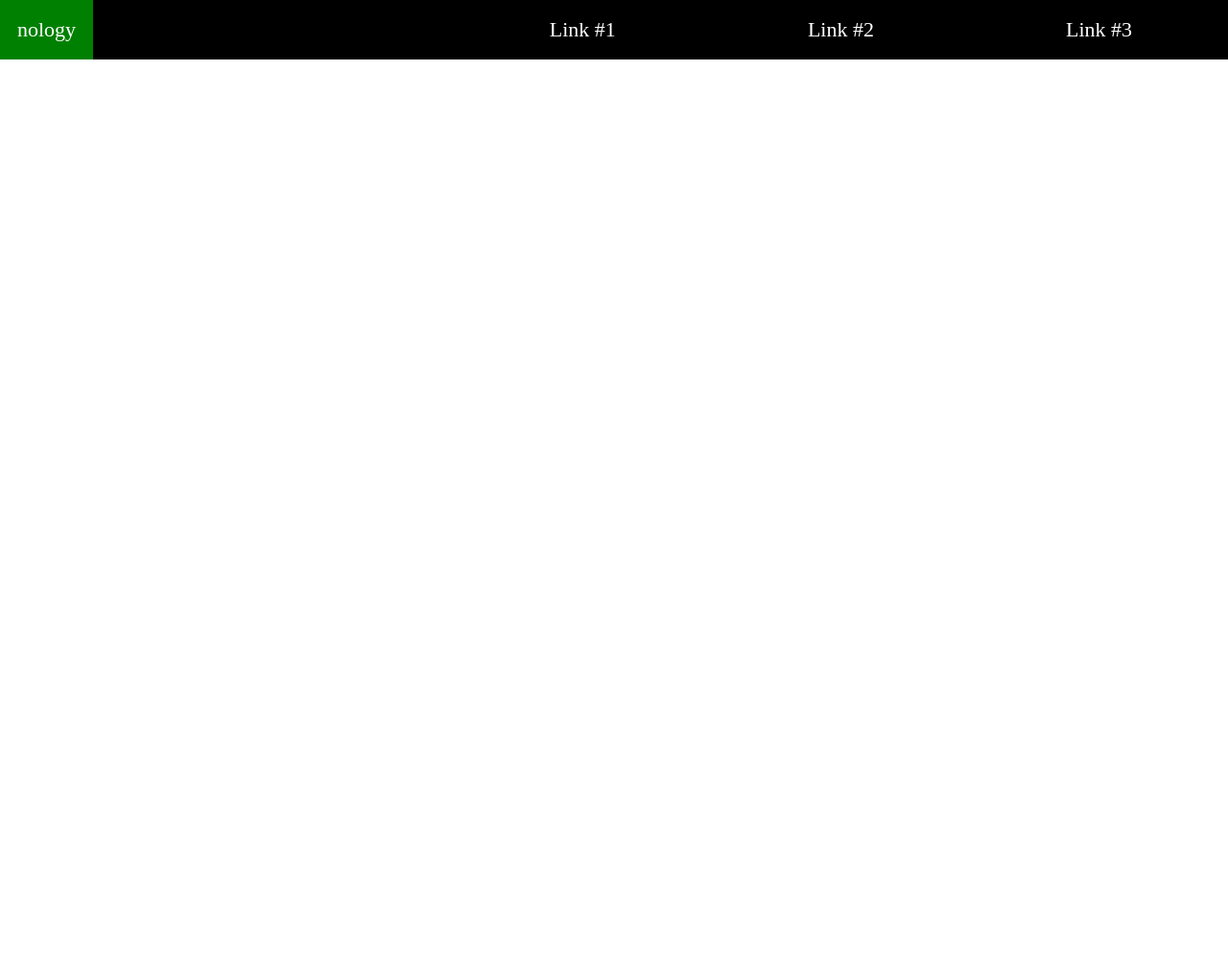
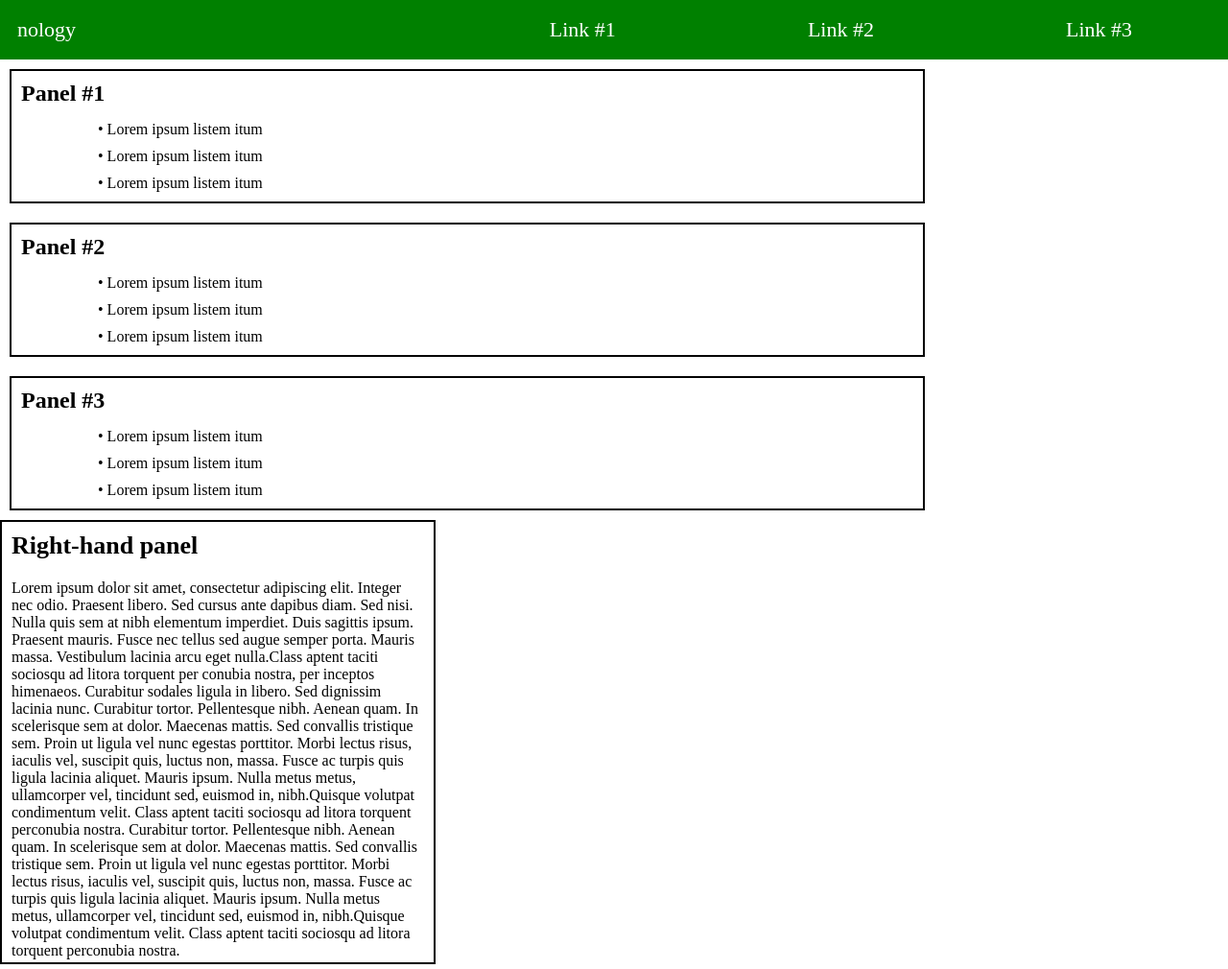
Before and after one commit to PCRUZDEV/flexbox-challenge-one, a plain HTML site: page index.html in a window 1280 px wide. Shown: the whole page at 96% size. Before the commit the page ends 800 px from the top, so only its background shows below. Drawn offline with Linux system fonts and the light colour scheme.

Commit message:
re-done code and changed ways of using flexbox

```diff
--- a/index.html
+++ b/index.html
@@ -20,39 +20,49 @@
     </ul>
   </nav>
 
-
-  <!--
   <main class="flex-container">
-    <div>
-      <h2 class="panel">Panel #1</h2>
-      <p>• Lorem ipsum listem itum</p>
-      <p>• Lorem ipsum listem itum</p>
-      <p>• Lorem ipsum listem itum</p>
-    </div>
-    <div>
-      <h2 class="panel">Panel #2</h2>
-      <p>• Lorem ipsum listem itum</p>
-      <p>• Lorem ipsum listem itum</p>
-      <p>• Lorem ipsum listem itum</p>
-    </div>
-    <div>
-      <h2 class="panel">Panel #3</h2>
-      <p>• Lorem ipsum listem itum</p>
-      <p>• Lorem ipsum listem itum</p>
-      <p>• Lorem ipsum listem itum</p>
+    <div class="panel">
+      <div class="main-panel">
+        <h2>Panel #1</h2>
+        <p class="text">• Lorem ipsum listem itum</p>
+        <p class="text">• Lorem ipsum listem itum</p>
+        <p class="text">• Lorem ipsum listem itum</p>
+      </div>
+      <div class="main-panel">
+        <h2>Panel #2</h2>
+        <p class="text">• Lorem ipsum listem itum</p>
+        <p class="text">• Lorem ipsum listem itum</p>
+        <p class="text">• Lorem ipsum listem itum</p>
+      </div>
+      <div class="main-panel">
+        <h2>Panel #3</h2>
+        <p class="text">• Lorem ipsum listem itum</p>
+        <p class="text">• Lorem ipsum listem itum</p>
+        <p class="text">• Lorem ipsum listem itum</p>
+      </div>
     </div>
   </main>
 
-
-  <aside class="flex-container-aside">
-    <h2>Right-hand panel</h2>
-    <p>Lorem ipsum dolor sit amet, consectetur adipiscing elit. Integer nec odio. Praesent libero. Sed cursus ante
+  <aside class="second-panel">
+    <h3>Right-hand panel</h3>
+    <p class="right-panel-text">Lorem ipsum dolor sit amet, consectetur adipiscing elit. Integer nec odio. Praesent
+      libero.
+      Sed cursus ante
       dapibus
       diam. Sed nisi. Nulla quis sem at nibh elementum imperdiet. Duis sagittis ipsum. Praesent mauris. Fusce nec
       tellus
-      sed augue semper porta. Mauris massa. Vestibulum lacinia arcu eget nulla.Class aptent taciti sociosqu ad litora
+      sed augue semper porta. Mauris massa. Vestibulum lacinia arcu eget nulla.Class aptent taciti sociosqu ad
+      litora
       torquent per conubia nostra, per inceptos himenaeos. Curabitur sodales ligula in libero. Sed dignissim lacinia
       nunc.
+      Curabitur tortor. Pellentesque nibh. Aenean quam. In scelerisque sem at dolor. Maecenas mattis. Sed convallis
+      tristique sem. Proin ut ligula vel nunc egestas porttitor. Morbi lectus risus, iaculis vel, suscipit quis,
+      luctus
+      non, massa. Fusce ac turpis quis ligula lacinia aliquet. Mauris ipsum. Nulla metus metus, ullamcorper vel,
+      tincidunt
+      sed, euismod in, nibh.Quisque volutpat condimentum velit. Class aptent taciti sociosqu ad litora torquent
+      perconubia
+      nostra.
       Curabitur tortor. Pellentesque nibh. Aenean quam. In scelerisque sem at dolor. Maecenas mattis. Sed convallis
       tristique sem. Proin ut ligula vel nunc egestas porttitor. Morbi lectus risus, iaculis vel, suscipit quis,
       luctus
@@ -64,6 +74,7 @@
     </p>
   </aside>
 
+
 </body>
 
 </html>
--- a/style.css
+++ b/style.css
@@ -10,6 +10,7 @@
   display: flex;
   justify-content: space-between;
 }
+
 /* nav links using flexbox to create a row */
 .nav {
   display: flex;
@@ -23,7 +24,6 @@
   color: white;
   background-color: green;
   padding: 18px;
-  display: inline-block;
 }
 
 /* link text elements */
@@ -34,33 +34,54 @@
 }
 
 /* removes underline and bullets from text */
-li, a {
+li,
+a {
   text-decoration: none;
   list-style: none;
 }
-/*
-.flex-container, .panel {
-  border: 2px solid;
+
+/* on hover navbar changes color */
+.navbar:hover {
+  background-color: green;
 }
 
+/* on hover links change color */
+a:hover {
+  color: black;
+}
 
-.flex-container {
-  display: flex;
-  flex-direction: column;
+.main-panel {
+  border: 2px solid;
+  width: 950px;
+  margin: 10px;
+  float: left;
+}
+
+.text {
+  padding-left: 80px;
+  margin: 10px;
+}
+
+h2 {
+  padding: 5px;
+  margin: 5px;
 }
 
 aside {
-  font-size: 16px;
   border: 2px solid;
-  padding: 1em;
-  margin: 5px;
-  width: 23%;
+  width: 450px;
+  margin-top: 10px;
+  height: 459px;
+  display: flex;
+  flex-wrap: wrap;
 }
 
-.flex-container-aside {
-  display: flex;
-  flex-direction: column;
-  position: relative;
-  justify-content: space-around;
+h3 {
+  font-size: 26px;
+  padding-top: 10px;
+  padding: 10px;
+}
 
+.right-panel-text {
+  padding: 10px;
 }
```
